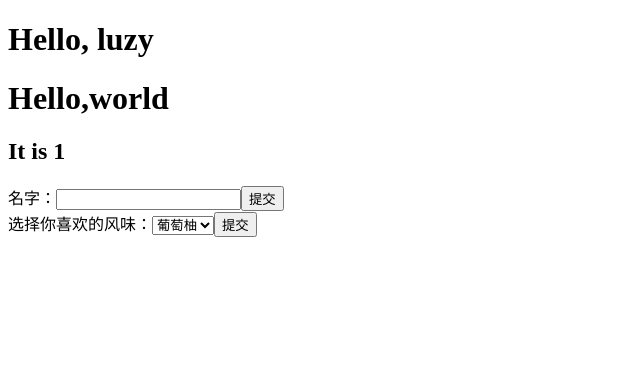
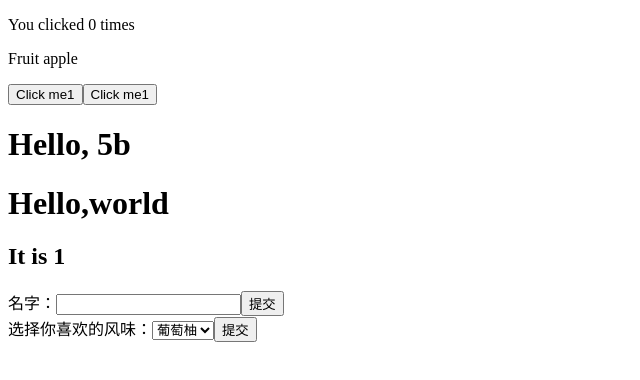
Before and after one commit to lzyup/React, a React (Create React App) app in the folder react-tutorial/: page / in a window 1280 px wide. Shown: the top 380 px of the page, without its empty margins (0-640 px from the left). Built offline with nearby package versions, Linux system fonts and the light colour scheme.

Commit message:
实验setState才会触发render 方法

```diff
--- a/react-tutorial/src/App.js
+++ b/react-tutorial/src/App.js
@@ -6,12 +6,28 @@ import Colock from './components/Colock'
 import NameForm from './components/Form'
 import SelectForm from './components/Form1'
 import Welcome from './components/Welcome'
+import Example from './components/HookExample'
 class App extends Component {
     constructor(props) {
         super(props)
+        this.state = {
+            name: 'w'
+        }
+        this.name = 'w';
         console.log('测试props---->', this.props);
         // this.state = { value: this.props.value,onIncrement:this.props.onIncrement,onDecrement:this.props.onDecrement};
     }
+
+    componentDidMount(){
+        let i = 1;
+        setInterval(() => {
+            this.setState({
+                name: (i++ + 'b')
+            })
+            console.log('name--->', this.state.name);
+        }, 1000);
+    }
+    compo
 
     render() {
         return (
@@ -22,7 +38,8 @@ class App extends Component {
             // >
             // </Counter>
             <div>
-                <Welcome name="luzy"></Welcome>
+                <Example></Example>
+                <Welcome name={this.state.name}></Welcome>
                 <Colock></Colock>
                 <NameForm></NameForm>
                 <SelectForm></SelectForm>
--- /dev/null
+++ b/react-tutorial/src/components/HookExample.js
@@ -0,0 +1,23 @@
+import {  useState } from 'react';
+import React from 'react'
+
+function Example() {
+    //声明一个新的状态变量，我们将其称为"count"
+    const [count, setCount] = useState(0);
+    const [fruit, setFurit] = useState({a:'apple'})
+
+    return (
+        <div>
+            <p>You clicked {count} times</p>
+            <p>Fruit {fruit.a} </p>
+            <button onClick={() => setCount(count + 1)}>
+                Click me1
+            </button>
+            <button onClick={() => setFurit({a:'banana'})}>
+                Click me1
+            </button>
+        </div>
+    )
+}
+
+export default Example
```
